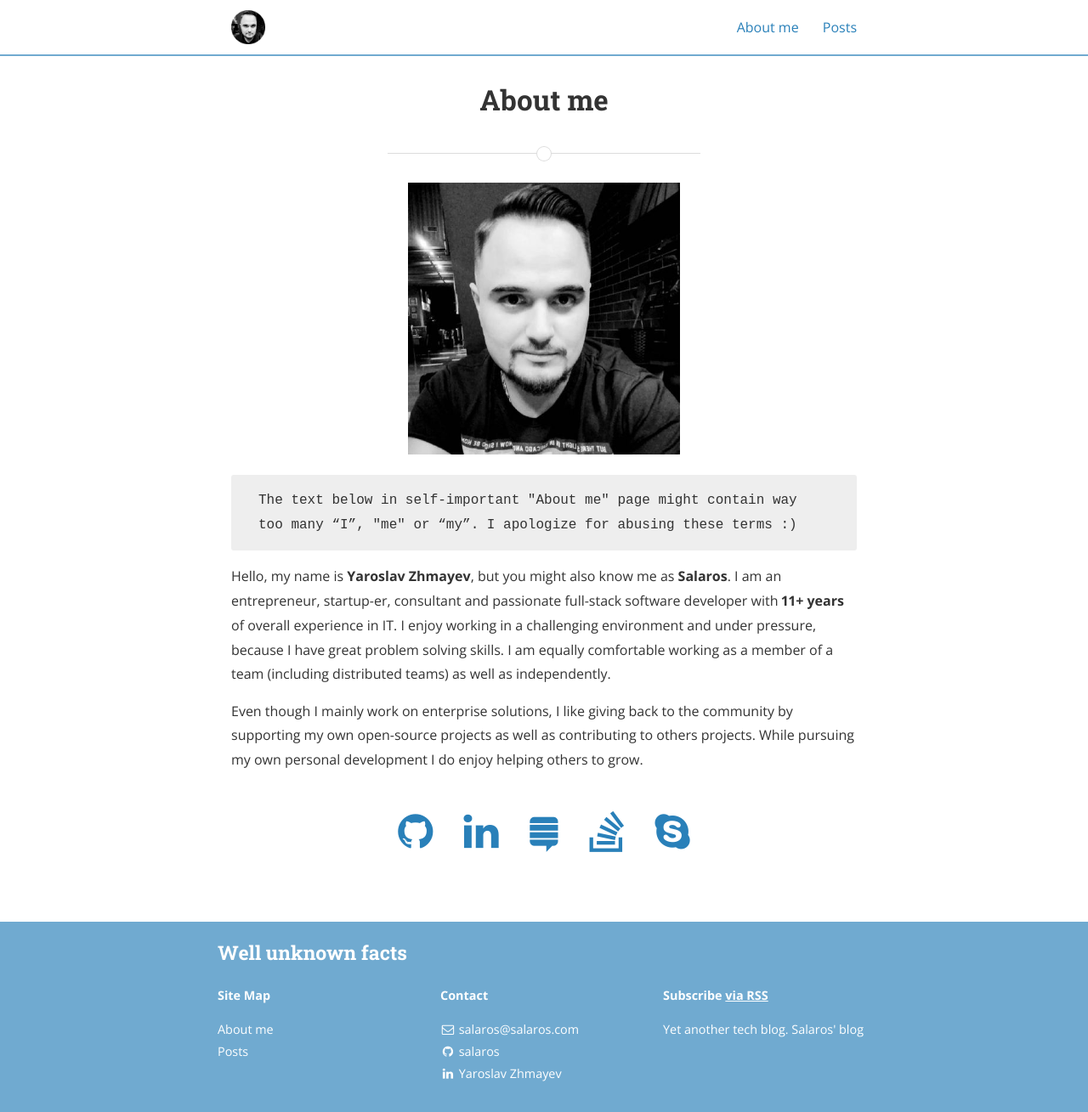
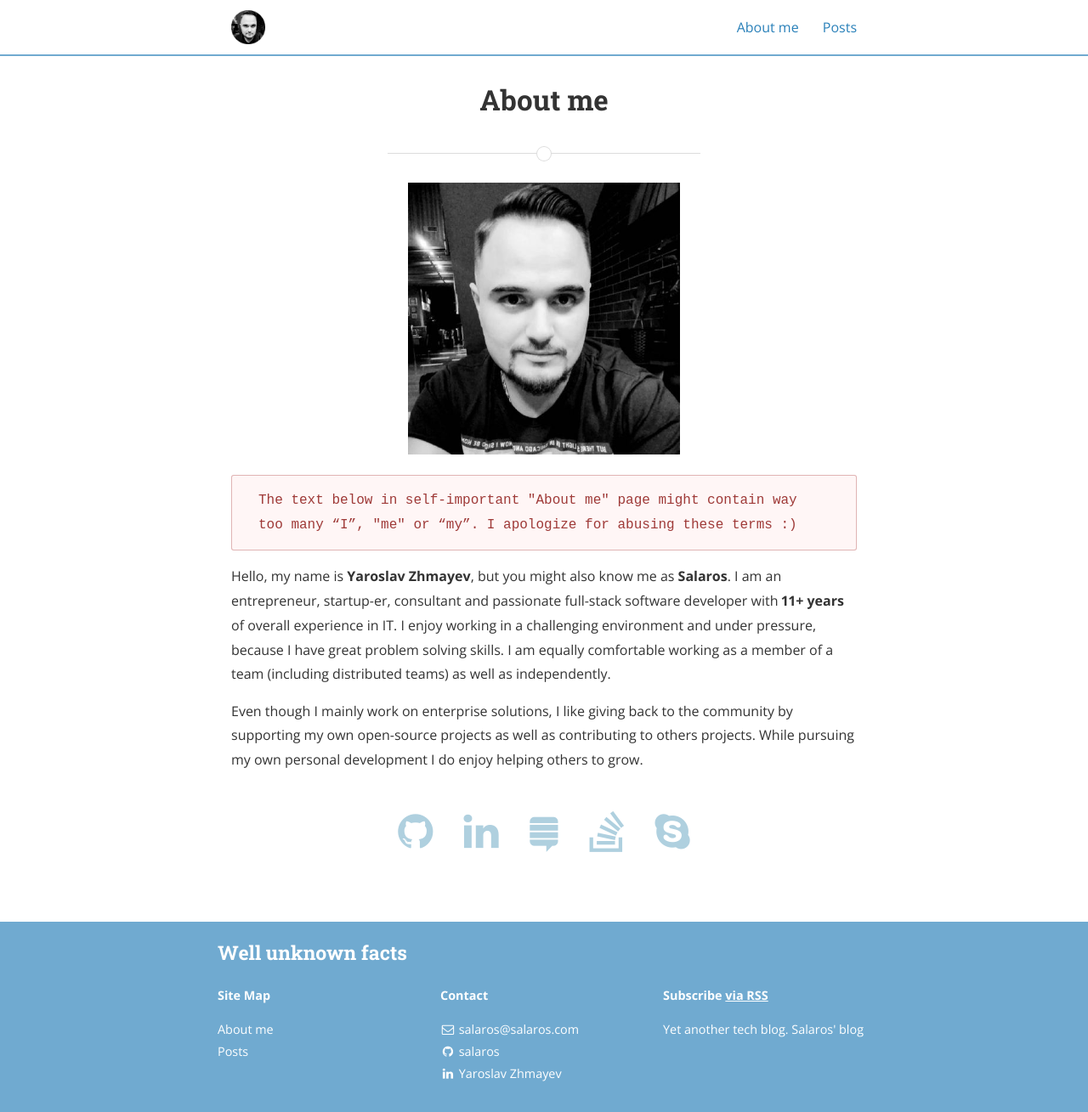
Before and after one commit to salaros/salaros.com, a Jekyll site: the page built from about.md, in a window 1280 px wide. Shown: the whole page at 85% size. Built offline with Jekyll 4.4.1, drawn with Linux system fonts in a browser that asks for light colours; nearby versions of some CDN libraries.

Commit message:
few more improvements to About me page

```diff
--- a/_sass/_layout.scss
+++ b/_sass/_layout.scss
@@ -37,10 +37,16 @@ code {
 	border-radius: 3px;
 	padding: 0 3px;
 
-	&.language-none {
+	&.language-none,
+	&.language-warning {
 		display: block;
 		padding: 1em 2em;
 		white-space: normal;
+	}
+	&.language-warning {
+		background-color: #fff6f6;
+		color: #9f3a38;
+		box-shadow: 0 0 0 1px #e0b4b4 inset,0 0 0 0 transparent;
 	}
 }
 
@@ -359,6 +365,7 @@ pre code.hljs {
 			margin: auto;
 			text-align: center;
 			a {
+				color: #afd0df;
 				margin: 1em
 			}
 		}
--- a/about.md
+++ b/about.md
@@ -6,7 +6,7 @@ permalink: /about-me/
 
 <img src="{{ site.baseurl }}/assets/avatar.jpg" title="Salaros' picture" class="profile">
 
-{% highlight none %}
+{% highlight warning %}
     The text below in self-important "About me" page might contain way too many “I”, "me" or “my”.
     I apologize for abusing these terms :)
 {% endhighlight %}
```
